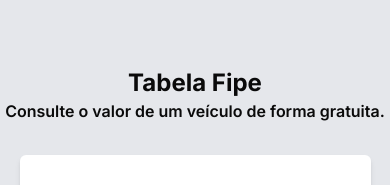
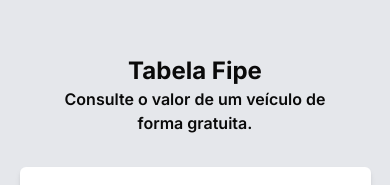
Before and after one commit to BrunoCarvalhoFeitosa/mobiauto-fipe, a Next.js app: page / in a window 390 px wide. Shown: the part 162-347 px from the top of the page. Built offline with nearby package versions, Linux system fonts and the light colour scheme; no server answers.

Commit message:
fix: change subtitle form width to mobile device

```diff
--- a/components/home/search-form/index.tsx
+++ b/components/home/search-form/index.tsx
@@ -57,7 +57,7 @@ export const SearchForm: React.FC = () => {
                 <h1 className="text-2xl font-bold text-center">
                     Tabela Fipe
                 </h1>
-                <p className="text-base font-semibold text-center">
+                <p className="mx-auto w-[70%] md:w-full text-base font-semibold text-center">
                     Consulte o valor de um veículo de forma gratuita.
                 </p>
             </div>
```
